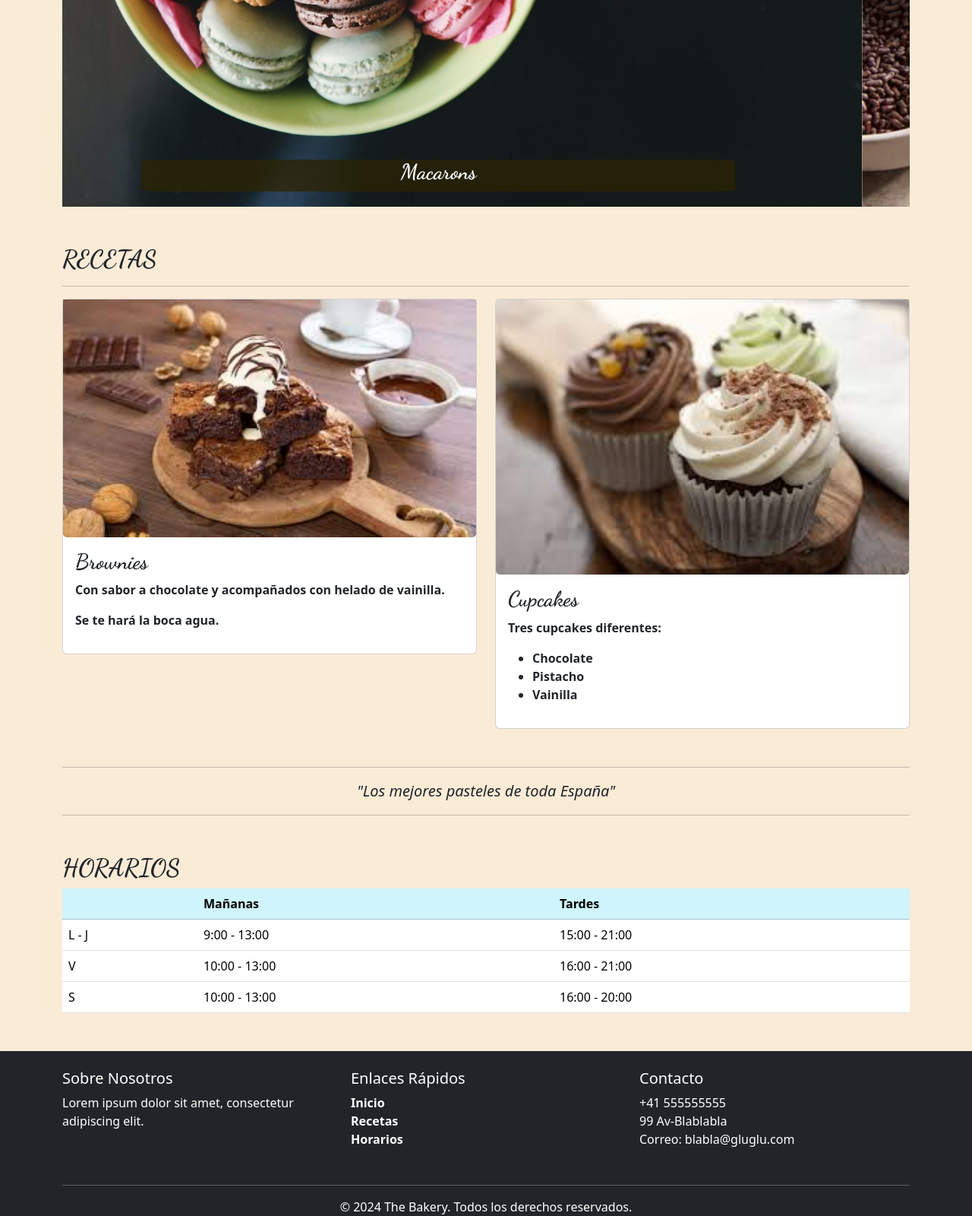
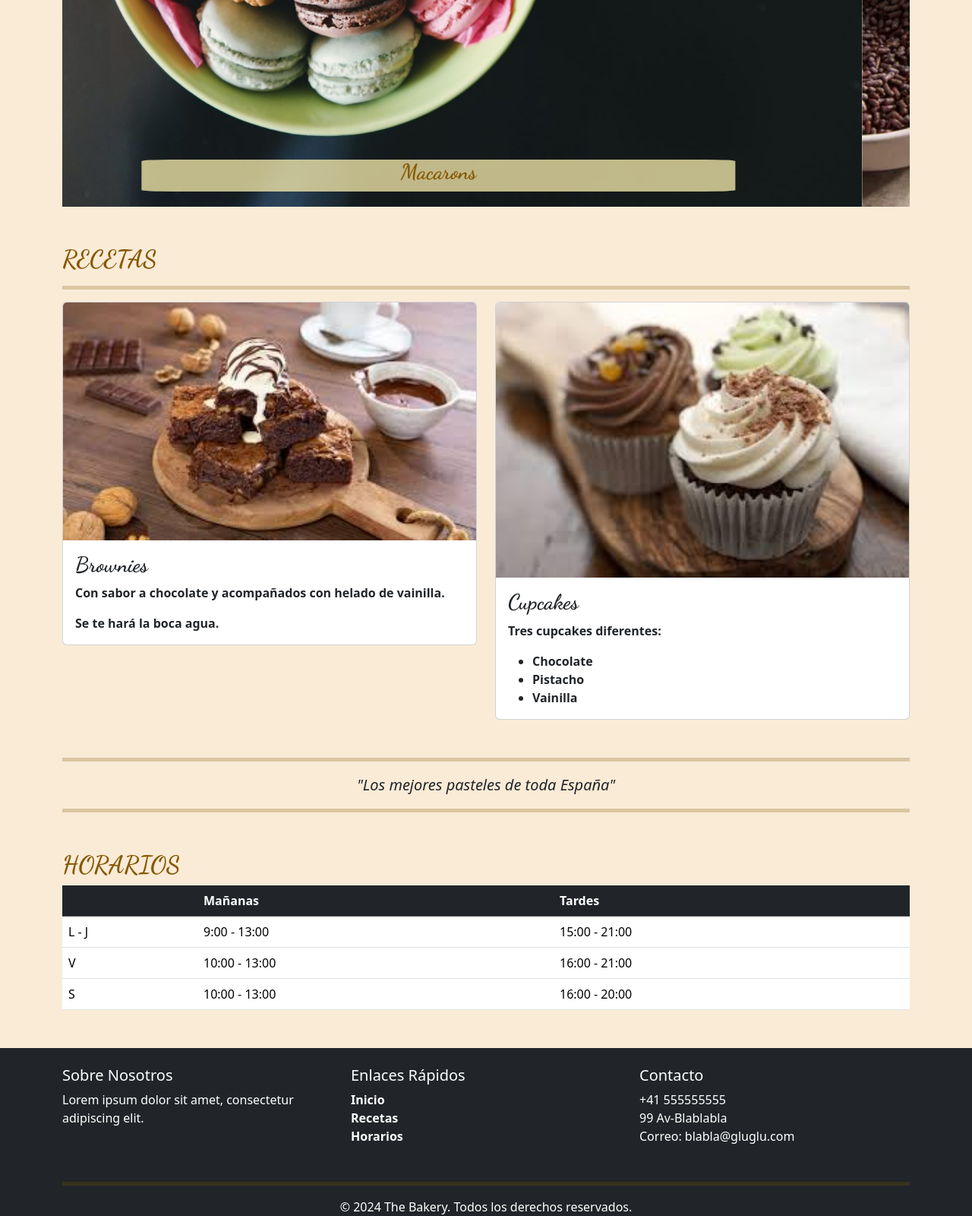
Before and after one commit to tomaton2/tomaton2.github.io, a plain HTML site: page index.html in a window 1280 px wide. Shown: the part 592-2192 px from the top of the page at 76% size. Drawn offline with nearby package versions, Linux system fonts and the light colour scheme; a web font is replaced by a local one.

Commit message:
TP3 v.1.0

```diff
--- a/index.css
+++ b/index.css
@@ -12,12 +12,17 @@ body {
 
 a {
     text-decoration: none;
-    color: rgb(174, 121, 20);
+    color: rgb(240, 225, 199);
     font-weight: bold;
 }
 
+hr{
+    border-width: 5px;
+    border-color: rgb(121, 89, 1);
+}
+
 header {
-    background-color: white;
+    background-color: rgba(76, 51, 19, 0.651);
     margin-bottom: 20px;
 }
 
@@ -41,7 +46,7 @@ header {
 }
 
 .carousel-caption {
-    background-color: rgba(43, 35, 3, 0.747);
+    background-color: rgba(251, 239, 175, 0.747);
     border-radius: 5%;
     padding: 0;
 }
@@ -54,11 +59,13 @@ h4 {
     font-optical-sizing: auto;
     font-weight: bold;
     font-style: normal;
+    color: rgb(135, 88, 0);
 
 }
 
 .blockquote {
     text-align: center;
+    font-weight: 500;
     font-style: italic;
     margin-bottom: 50px;
     margin-top: 50px;
--- a/index.html
+++ b/index.html
@@ -7,18 +7,22 @@
     <title>Bootstrap demo</title>
     <link href="https://cdn.jsdelivr.net/npm/bootstrap@5.3.3/dist/css/bootstrap.min.css" rel="stylesheet"
         integrity="sha384-QWTKZyjpPEjISv5WaRU9OFeRpok6YctnYmDr5pNlyT2bRjXh0JMhjY6hW+ALEwIH" crossorigin="anonymous">
-    <link rel="stylesheet" href="index.css"> <!--1.b-->
+    <!--1.b) Link à index.css -->
+    <link rel="stylesheet" href="index.css">
+    <!--1.a) Bootstrap's CSS and JS -->
     <link rel="stylesheet" href="https://cdn.jsdelivr.net/npm/bootstrap-icons@1.11.3/font/bootstrap-icons.min.css">
     <script src="https://cdn.jsdelivr.net/npm/bootstrap@5.3.3/dist/js/bootstrap.min.js"></script>
 </head>
 
 <body>
+    <!--2.a. Element header avec la class "container" pour contenir les lignes et colonnes -->
     <header class="header container">
-        <!--2.a. Element header avec la class "container" pour contenir les lignes et colonnes -->
+        <!--2.a. Element div avec la class "row" pour definir une ligne et contenir les colonnes -->
         <div class="row">
 
             <!--LOGO-->
 
+            <!--2.a. Class "col" pour definir une colonne, "sm" pour que les div soient empilés <576px et "3" pour que la colonne ocuppe 3/12 colonnes établies par Bookstrap -->
             <div class="logo-1 col-sm-2">
 
                 <img src="images/logo.png" alt="logo" class="logo-1">
@@ -28,10 +32,10 @@
 
             <!--NAVBAR-->
 
-
+            <!--2.a. Le même avec un element nav pour definir la barre de navigation-->
             <nav class="navbar col-sm-8">
                 <div class="container">
-                    <!--2.a. Class "col" pour definir une colonne, "sm" pour que les div soient empilés <576px et "3" pour que la colonne ocuppe 3/12 colonnes établies par Bookstrap -->
+
                     <div class="nav-section col-4"><a href="#recetas">
                             <p>Recetas</p>
                         </a></div>
@@ -48,7 +52,7 @@
             <!--8) Ms-md-auto est employé pour introduir un marge à gauche de la colonne pour un afichage sur un écran moyen (p.e. tablet).-->
             <div class="social-media col-sm-2 ms-md-5">
 
-                <!--6) Icons-->
+                <!--6) Icones Bootstrap-->
                 <a href="https://www.facebook.com/" target="_blank"><i class="bi bi-facebook"></i></a>
                 <a href="https://www.instagram.com/" target="_blank"><i class="bi bi-instagram"></i></a>
                 <a href="https://www.linkedin.com/feed/" target="_blank"><i class="bi bi-linkedin"></i></a>
@@ -57,6 +61,7 @@
     </header>
 
     <!--Carousel-->
+    <!--4. Pour que la page soit claire, j'ai decidé creer un container apart qui contient le carousel-->
     <div class="header-content container">
         <div class="carousel slide" id="carousel1" data-bs-ride="carousel">
             <div class="carousel-inner">
@@ -93,30 +98,34 @@
     </div>
 
     <!--Recetas-->
+
+    <!--3. Pour que la page soit claire, j'ai decidé creer un container apart qui contient 2 cards en 2 colonnes diferentes-->
     <section id="recetas" class="recetas container">
         <h2>RECETAS</h2>
         <hr>
         <div class="row">
             <div class="col">
-                <a href="">
+                <a href="#">
                     <div class="card">
-                        <img class="card-img-bottom" src="images/brownie.jpeg" alt="ciel">
+                        <!--3. Img cap: J'ai mis la class card-img-top pour que l'image soit en desus du text-->
+                        <img class="card-img-top" src="images/brownie.jpeg" alt="Brownies">
                         <div class="card-body">
                             <h3 class="card-title">Brownies</h3>
-                            <p>Con sabor a chocolate y acompañados con helado de vainilla.</p>
-                            <p>Se te hará la boca agua.</p>
+                            <p class="card-text">Con sabor a chocolate y acompañados con helado de vainilla.</p>
+                            <p class="card-text">Se te hará la boca agua.</p>
                         </div>
                     </div>
                 </a>
             </div>
             <div class="col">
-                <a href="">
+                <a href="#">
                     <div class="card">
-                        <img class="card-img-bottom" src="images/cupcake.jpeg" alt="ciel">
+                        <!--3. Img cap: J'ai mis la class "card-img-top" pour que l'image soit en desus du text-->
+                        <img class="card-img-top" src="images/cupcake.jpeg" alt="cupcakes">
                         <div class="card-body">
                             <h3 class="card-title">Cupcakes</h3>
-                            <p>Tres cupcakes diferentes:</p>
-                            <ul>
+                            <p class="card-text">Tres cupcakes diferentes:</p>
+                            <ul class="card-text">
                                 <li>Chocolate</li>
                                 <li>Pistacho</li>
                                 <li>Vainilla</li>
@@ -129,7 +138,7 @@
     </section>
 
 
-    <!--7) Blockquote-->
+    <!--7) Citation blockquote-->
     <section class="blockquote container">
         <blockquote class="blockquote">
             <hr>
@@ -145,8 +154,8 @@
             <thead class="thead">
                 <h2>HORARIOS</h2>
 
-                <!--5) Classe contextuelle-->
-                <tr class="table-info">
+                <!--5) Classe contextuelle pour mettre en noir une ligne de la table-->
+                <tr class="table-dark">
                     <th></th>
                     <th>Mañanas</th>
                     <th>Tardes</th>
```
